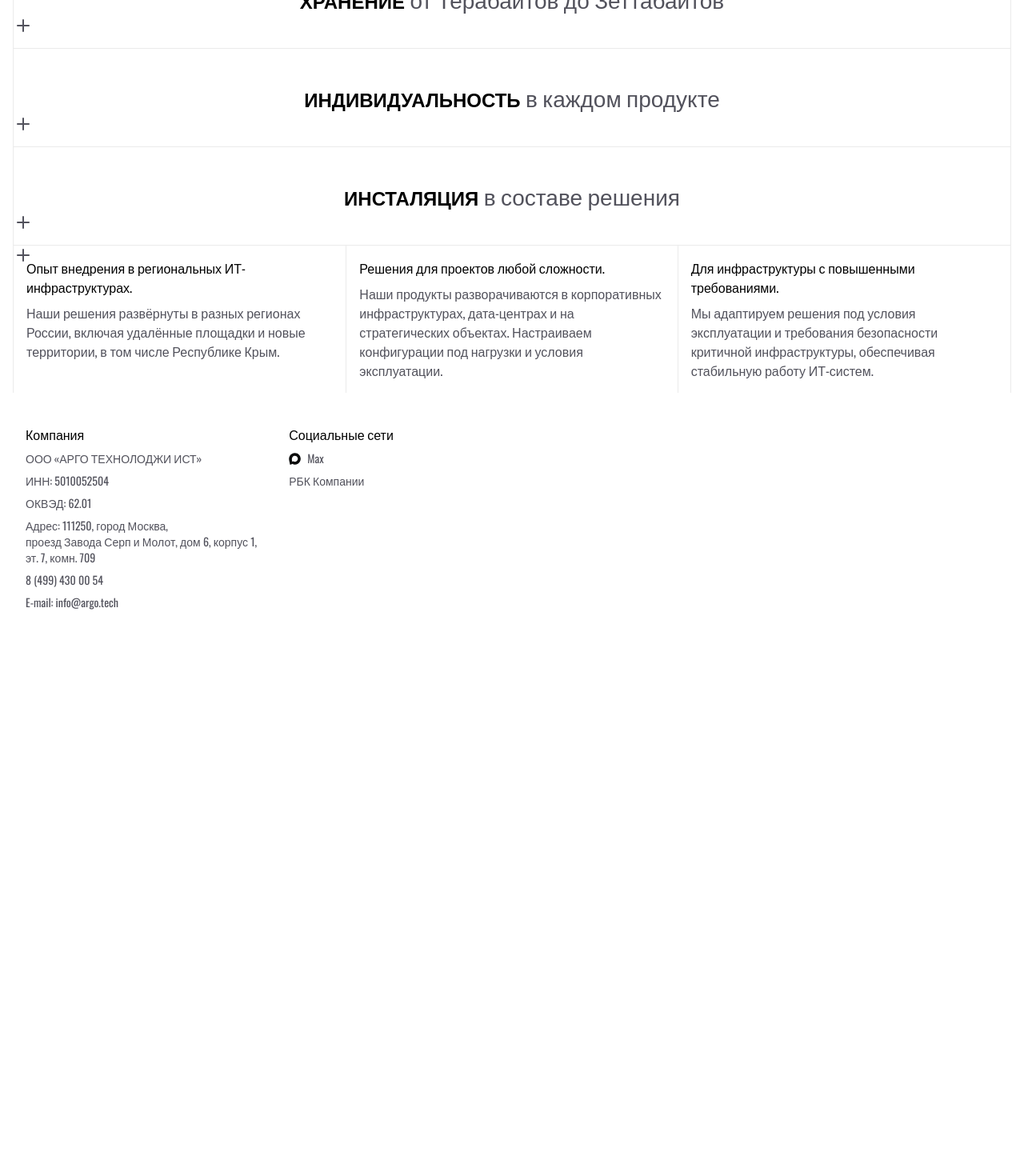
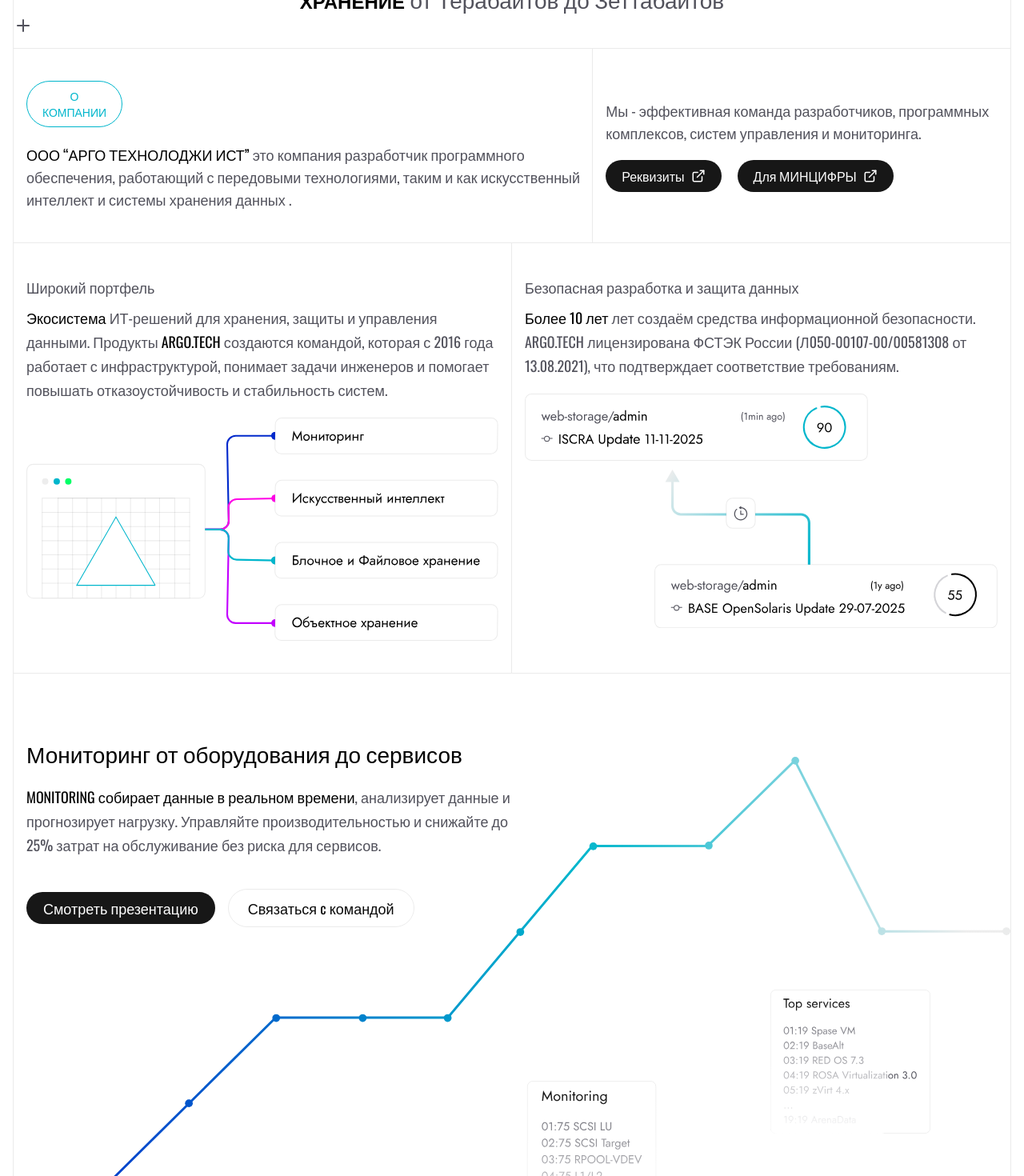
Before and after one commit to Slawone/argo-web, a Next.js app: page / in a window 1280 px wide. Shown: the part 1180-2650 px from the top of the page at 80% size. Before the commit the page ends 1983 px from the top, so only its background shows below. Built offline with nearby package versions, Linux system fonts and the light colour scheme.

Commit message:
Fixed module

```diff
--- a/src/app/page.jsx
+++ b/src/app/page.jsx
@@ -12,9 +12,9 @@ export default function Home() {
           <Hero />
           <Tabs />
           <Info text="Хранение от Терабайтов до Зеттабайтов" />
-          {/* <AboutSection /> */}
-          {/* <DataSecurity /> */}
-          {/* <Monitoring /> */}
+          <AboutSection />
+          <DataSecurity />
+          <Monitoring />
           {/* <TextGrid items={textItems1} /> */}
           {/* <Support /> */}
           <Info text="Индивидуальность в каждом продукте" />
--- a/src/sections/AboutSection.jsx
+++ b/src/sections/AboutSection.jsx
@@ -2,41 +2,58 @@
 
 import Link from "next/link";
 import { ExternalLink } from "lucide-react";
+import { motion } from "framer-motion";
+import { motionVariants } from "@/config";
 
 export const AboutSection = () => {
+  const { containerVariants, itemVariants, textVariants } =
+    motionVariants;
+
   return (
-    <section className="section-border max-w-7xl mx-auto px-4 text-color grid md:grid-cols-[7fr_5fr] items-center xl:items-end">
+    <motion.section
+      variants={containerVariants}
+      initial="hidden"
+      whileInView="visible"
+      viewport={{ once: true }}
+      className="section-border text-color px-4 grid md:grid-cols-[7fr_5fr] items-center"
+    >
       <div className="py-5 md:py-10 md:border-r md:border-r-black/8 md:dark:border-r-white/14">
         <div className="w-25 md:w-30 text-center text-[12px] md:text-sm text-[#00B6CC] border rounded-full px-4 py-2 uppercase mb-5">
           О Компании
         </div>
-        <p className="text-xl md:text-[24px] font-light wrap-balance md:*:pr-4">
-          <span className="title-color">ООО “АРГО ТЕХНОЛОДЖИ ИСТ”</span>это
+        <motion.p
+          variants={textVariants}
+          className="wrap-balance text-sm md:text-base lg:text-lg"
+        >
+          <span className="title-color">ООО “АРГО ТЕХНОЛОДЖИ ИСТ”</span> это
           компания разработчик программного обеспечения, работающий с передовыми
           технологиями, таким и как искусственный интеллект и системы хранения
           данных .
-        </p>
+        </motion.p>
       </div>
       <div className="py-5 md:py-10 md:pl-4">
-        <p className="md:text-[18px] mb-5">
+        <motion.p
+          variants={textVariants}
+          className="mb-5 text-sm md:text-base lg:text-lg"
+        >
           Мы - эффективная команда разработчиков, программных комплексов, систем
           управления и мониторинга.
-        </p>
-        <div className="flex items-center gap-5">
+        </motion.p>
+        <motion.div variants={itemVariants} className="flex items-center gap-5">
           <Link
             className="flex items-center gap-2 text-[14px] lg:text-[16px] bg-[#171717] dark:bg-[#ededed] border-transparent text-white dark:text-[#0a0a0a] hover:bg-[#383838] dark:hover:bg-[#ccc] rounded-full px-3 py-1 md:hover:scale-110 transition-all lg:px-5 lg:py-2"
             href={"/req"}
           >
-            Реквизиты <ExternalLink width={18} height={18} />{" "}
+            Реквизиты <ExternalLink width={18} height={18} />
           </Link>
           <Link
-            className="flex items-center gap-2 text-[14px] lg:text-[16px] bg-[#171717] dark:bg-[#ededed] border-transparent text-white dark:text-[#0a0a0a] hover:bg-[#383838] dark:hover:bg-[#ccc] rounded-full px-3 py-1 md:hover:scale-110 transition-all lg:px-5 lg:py-2"
+            className="flex items-center gap-2 text-[12px] md:text-[14px] lg:text-[16px] bg-[#171717] dark:bg-[#ededed] border-transparent text-white dark:text-[#0a0a0a] hover:bg-[#383838] dark:hover:bg-[#ccc] rounded-full px-3 py-1 md:hover:scale-110 transition-all lg:px-5 lg:py-2"
             href={"/documents"}
           >
-            Для МИНЦИФРЫ <ExternalLink width={18} height={18} />{" "}
+            Для МИНЦИФРЫ <ExternalLink width={18} height={18} />
           </Link>
-        </div>
+        </motion.div>
       </div>
-    </section>
+    </motion.section>
   );
 };
--- a/src/sections/DataSecurity.jsx
+++ b/src/sections/DataSecurity.jsx
@@ -13,13 +13,14 @@ export const DataSecurity = () => {
       initial="hidden"
       whileInView="visible"
       viewport={{ once: true }}
-      className="text-color section-border max-w-7xl mx-auto grid md:grid-cols-2"
+      className="text-color main-text section-border grid md:grid-cols-2"
     >
-      <div className="py-5 px-4 md:border-r border-black/8 dark:border-white/14 md:py-10 md:px-6">
-        <motion.div variants={textVariants} className="text-sm mb-2">
+      <div className="py-5 px-4 grid grid-rows-[auto_1fr] md:border-r border-black/8 dark:border-white/14 md:py-10 md:px-4">
+        <div className="">
+          <motion.div variants={textVariants} className="mb-2">
             Широкий портфель
           </motion.div>
-        <motion.p variants={textVariants} className="md:mb-5">
+          <motion.p variants={textVariants} className="mb-5">
             <span className="title-color">Экосистема</span> ИТ-решений для
             хранения, защиты и управления данными. Продукты{" "}
             <span className="title-color">ARGO.TECH</span> создаются командой,
@@ -27,20 +28,23 @@ export const DataSecurity = () => {
             инженеров и помогает повышать отказоустойчивость и стабильность
             систем.
           </motion.p>
-        <EcoSystem className="w-full" />
         </div>
-      <div className="py-5 px-4 md:py-10 md:px-6">
-        <motion.div variants={textVariants} className="text-sm mb-2">
+        <EcoSystem className="w-full h-auto" />
+      </div>
+      <div className="py-5 px-4 grid grid-rows-[auto_1fr] md:py-10 md:px-4">
+        <div className="">
+          <motion.div variants={textVariants} className="mb-2">
             Безопасная разработка и защита данных
           </motion.div>
-        <motion.p variants={textVariants} className="md:mb-5">
-          <span className="title-color">Более 10 лет</span> лет создаём средства
-          информационной безопасности. ARGO.TECH лицензирована ФСТЭК России
-          (Л050-00107-00/00581308 от 13.08.2021), что подтверждает соответствие
-          требованиям.
+          <motion.p variants={textVariants} className="mb-5">
+            <span className="title-color">Более 10 лет</span> лет создаём
+            средства информационной безопасности. ARGO.TECH лицензирована ФСТЭК
+            России (Л050-00107-00/00581308 от 13.08.2021), что подтверждает
+            соответствие требованиям.
           </motion.p>
+        </div>
         <motion.div variants={imageVariants}>
-          <WebStorage className="w-full" />
+          <WebStorage className="w-full h-auto" />
         </motion.div>
       </div>
     </motion.section>
--- a/src/sections/Hero.jsx
+++ b/src/sections/Hero.jsx
@@ -3,7 +3,6 @@
 import Link from "next/link";
 import Image from "next/image";
 import { motion } from "framer-motion";
-import { Plus } from "lucide-react";
 import { Button } from "@/ui";
 import { motionVariants } from "@/config";
 
--- a/src/sections/Monitoring.jsx
+++ b/src/sections/Monitoring.jsx
@@ -14,40 +14,20 @@ export const Monitoring = () => {
       initial="hidden"
       whileInView="visible"
       viewport={{ once: true }}
-      className="relative section-border max-w-7xl mx-auto h-192.5 dark:bg-[url('/hero-bg.jpg')] bg-cover bg-center"
+      className="relative section-border section-py md:h-192.5 font-sans main-text"
     >
-      <div className="absolute inset-0 dark:bg-black/70 z-0"></div>
-      <div className="pt-5 md:pt-10 pl-4 relative z-10">
+      <div className="mb-5 pt-5 md:pt-10 pl-4 relative z-10">
         <motion.h2
           variants={textVariants}
-          className="title-color text-4xl md:text-[45px] font-bold leading-10 mb-5"
+          className="text-center md:text-left title-color mb-5 text-base md:text-xl lg:text-[28px]"
         >
-          Мониторинг от оборудования <br /> до сервисов
+          Мониторинг от оборудования до сервисов
         </motion.h2>
         <motion.p
           variants={textVariants}
-          className="text-color max-w-155 text-lg md:text-xl leading-7 mb-10"
+          className="text-center md:text-left text-color max-w-155 mb-10"
         >
-          <span className="inline-flex items-center gap-1 title-color">
-            <svg
-              width="26"
-              height="12"
-              viewBox="0 0 26 12"
-              fill="none"
-              xmlns="http://www.w3.org/2000/svg"
-              className="title-color"
-            >
-              <path
-                d="M13.007 0.000968185C17.1115 0.0490248 20.2899 1.79382 22.4052 3.47453C23.4652 4.3168 24.2765 5.1551 24.8247 5.78723C25.0994 6.10396 25.3092 6.37187 25.4547 6.56464C25.5275 6.66111 25.5845 6.7396 25.6246 6.79621C25.6446 6.82428 25.6609 6.84672 25.6728 6.86388C25.6786 6.87232 25.6839 6.87927 25.6878 6.88493C25.6896 6.88753 25.691 6.89046 25.6923 6.89245L25.6953 6.89546V6.89696L23.139 8.61419L23.1405 8.61569V8.6172C23.1404 8.61704 23.1393 8.61532 23.1375 8.61269C23.1334 8.60674 23.1252 8.59467 23.1135 8.5781C23.0899 8.54496 23.0513 8.49128 22.9977 8.42021C22.8899 8.27745 22.7217 8.06437 22.4969 7.8052C22.0461 7.28536 21.3713 6.58566 20.4895 5.88497C18.7207 4.47966 16.1848 3.11819 12.971 3.08056C9.77457 3.04331 7.174 4.39829 5.32462 5.83234C4.40428 6.54605 3.69036 7.2633 3.21041 7.79918C2.97121 8.06627 2.79285 8.28692 2.67659 8.43525C2.61853 8.50935 2.57617 8.56564 2.55028 8.60066C2.53742 8.61807 2.52792 8.63021 2.52322 8.63675C2.5222 8.63817 2.52082 8.6389 2.52021 8.63975L0 6.8714V6.86989L0.00150371 6.86689C0.00287572 6.86494 0.00566458 6.86349 0.00751853 6.86087C0.0115319 6.85521 0.0163451 6.84696 0.0225556 6.83832C0.0349611 6.82106 0.052609 6.79766 0.0736815 6.76915C0.115954 6.71196 0.176075 6.63224 0.252622 6.53457C0.406148 6.3387 0.628998 6.06699 0.91726 5.74512C1.4929 5.1024 2.33936 4.24983 3.43597 3.39934C5.62136 1.70459 8.88539 -0.0471218 13.007 0.000968185Z"
-                fill="#00B6CC"
-              />
-              <path
-                d="M15.9931 8.69872C15.9931 10.4411 14.5807 11.8535 12.8384 11.8535C11.096 11.8535 9.68359 10.4411 9.68359 8.69872C9.68359 6.95639 11.096 5.54395 12.8384 5.54395C14.5807 5.54395 15.9931 6.95639 15.9931 8.69872Z"
-                fill="currentColor"
-              />
-            </svg>
-            MONITORING
-          </span>{" "}
+          <span className="title-color">MONITORING</span>{" "}
           <span className="title-color">
             собирает данные в реальном времени
           </span>
@@ -57,16 +37,16 @@ export const Monitoring = () => {
         </motion.p>
         <motion.div
           variants={itemVariants}
-          className="flex flex-col md:flex-row items-center gap-4"
+          className="flex flex-col items-center md:flex-row gap-4"
         >
           <LinkAsButton href="#">Смотреть презентацию</LinkAsButton>
           <Button variant="secondary">Связаться c командой</Button>
         </motion.div>
       </div>
-      <Schedule className="absolute bottom-30 z-5 max-w-full" />
+      <Schedule className="hidden md:block absolute bottom-30 z-5 max-w-full" />
       <motion.div
         variants={imageVariants}
-        className="absolute bottom-0 right-0 w-1/2 h-1/4 md:h-2/6 lg:h-1/2"
+        className="hidden md:block absolute bottom-0 right-0 w-1/2 h-1/4 md:h-2/6 lg:h-1/2"
       >
         <MonitoringStat className="absolute left-0 bottom-0 w-30 h-25 md:w-40 md:h-40 md:bottom-15 lg:w-50 lg:h-50" />
         <TopServices className="absolute right-5 top-0 w-25 h-20 md:w-40 md:h-40 lg:right-25 lg:w-50 lg:h-50" />
--- a/src/sections/Tabs.jsx
+++ b/src/sections/Tabs.jsx
@@ -135,7 +135,7 @@ export const Tabs = () => {
         <span className="absolute left-4 top-5 hidden md:block text-[12px] md:text-sm text-[#00B6CC] border rounded-full px-4 py-2 uppercase">
           Кейсы
         </span>
-        <div className="w-full px-4 py-5 md:border-r md:border-r-black/8 md:dark:border-white/14 h-30 md:h-70 lg:h-80 md:pt-20">
+        <div className="w-full px-4 py-5 md:border-r md:border-r-black/8 md:dark:border-white/14 h-40 md:h-70 lg:h-80 md:pt-20">
           <AnimatePresence mode="wait">
             <motion.div
               key={active.id}
@@ -150,7 +150,7 @@ export const Tabs = () => {
           </AnimatePresence>
         </div>
         {/* right */}
-        <div className="w-full px-4 py-5 mb-6 md:mb-0 h-30 md:h-70 lg:h-80 md:pt-20 relative">
+        <div className="w-full px-4 py-5 mb-6 md:mb-0 h-40 md:h-70 lg:h-80 md:pt-20 relative">
           <AnimatePresence mode="wait">
             <motion.div
               key={active.id + "right"}
```
Lines whose indentation alone changed are shown as unchanged.
